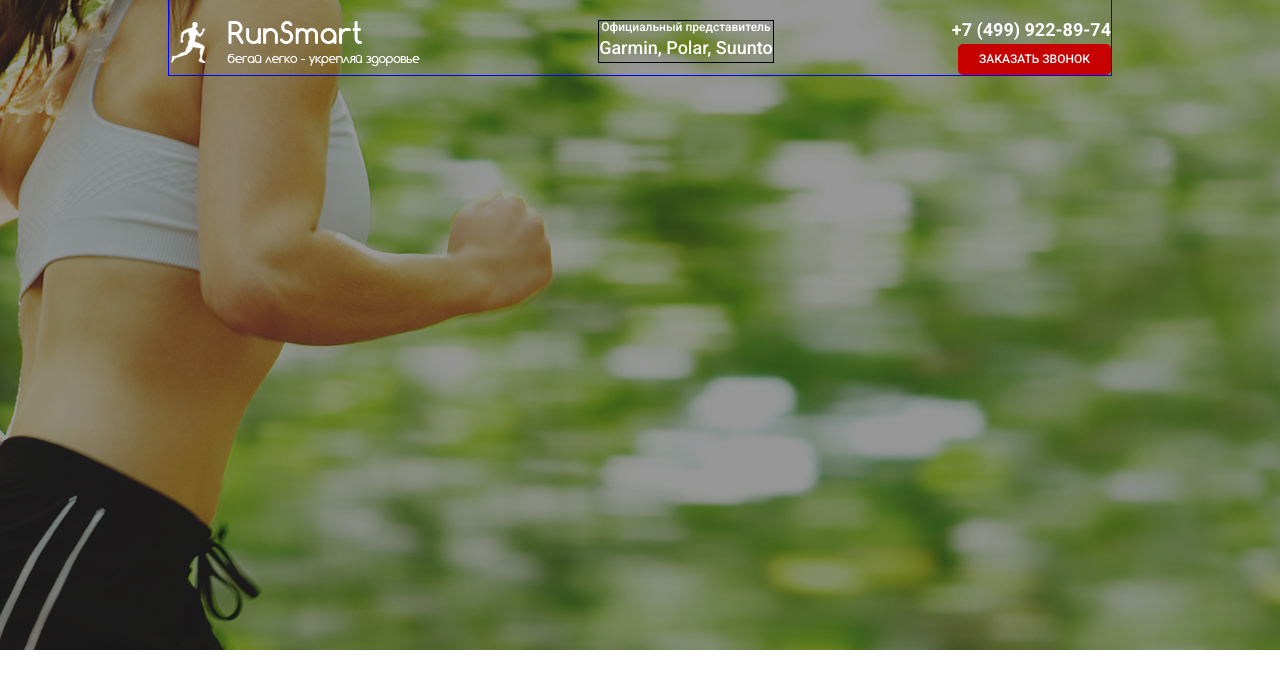
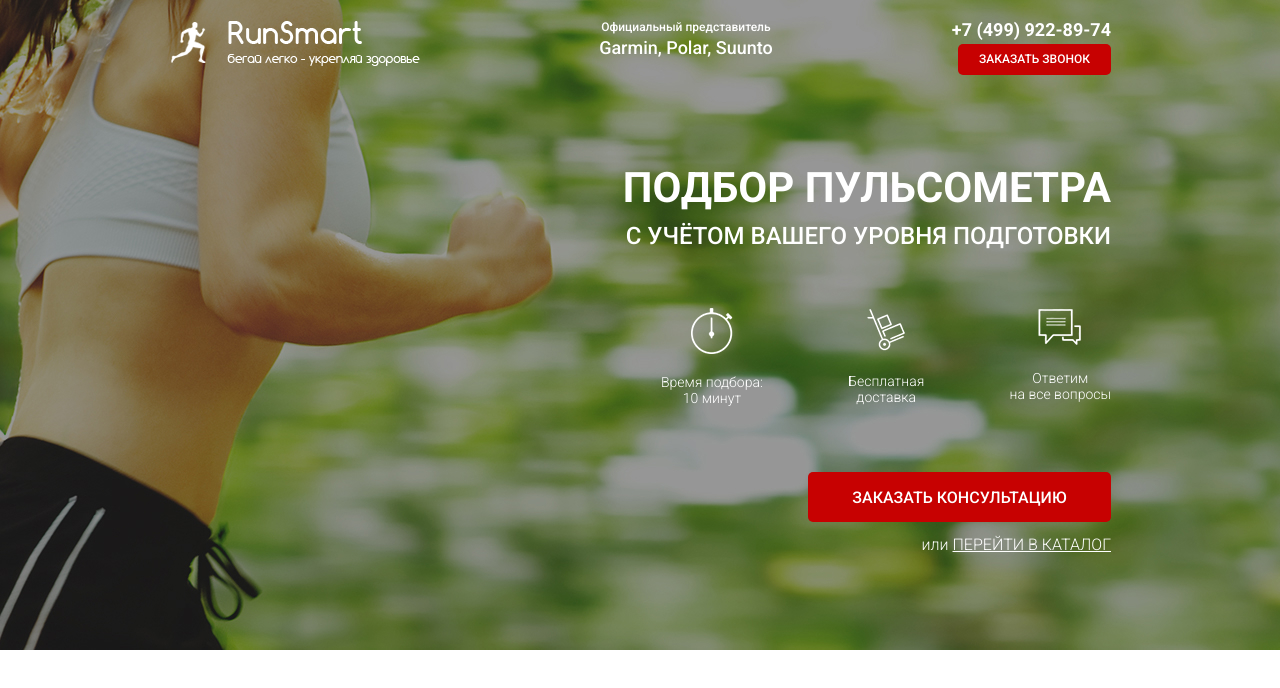
Before and after one commit to Rorsherh/Pulse, a website: page src/index.html in a window 1280 px wide. Drawn offline with nearby package versions, Linux system fonts and the light colour scheme; files that its build step writes are made by us from their sources; a web font is replaced by a local one.

Commit message:
сверстан блок promo

```diff
--- a/src/index.html
+++ b/src/index.html
@@ -33,6 +33,37 @@
                     </div>
                 </div>
             </header>
+            <div class="promo__content-box">
+                <h1 class="promo__suptitle">
+                    Подбор пульсометра
+                </h1>
+                <h2 class="promo__subtitle">
+                    с учётом Вашего уровня подготовки
+                </h2>
+
+                <ul class="promo__servise-list">
+                    <li class="promo__servise-item">
+                        <img class="promo__servise-img" src="icons/promo-timer.png" alt="promo-timer">
+                        <p class="promo__servise__text">
+                            Время подбора:<br>10 минут
+                        </p>
+                    </li>
+                    <li class="promo__servise-item">
+                        <img class="promo__servise-img" src="icons/promo-hand.png" alt="promo-hand">
+                        <p class="promo__servise__text">
+                            Бесплатная<br>доставка
+                        </p>
+                    </li>
+                    <li class="promo__servise-item">
+                        <img class="promo__servise-img" src="icons/promo-massages.png" alt="promo-massages">
+                        <p class="promo__servise__text">
+                            Ответим<br>на все вопросы
+                        </p>
+                    </li>
+                </ul>
+                <a href="#" class="button-red button-red--big promo__link-call">заказать консультацию</a>
+                <span class="promo__link-catalog">или <a href="#">ПЕРЕЙТИ В КАТАЛОГ</a></span>
+            </div>
         </div>
     </section>
 </body>
--- a/src/scss/blocks/_main-header.scss
+++ b/src/scss/blocks/_main-header.scss
@@ -5,7 +5,6 @@
     align-items: flex-start;
     padding-top: 21px;
     max-width: 950px;
-    @include borderblue;
   }
 
   &__logo {
@@ -25,7 +24,6 @@
     font-size: 12px;
     line-height: 12px;
     text-align: center;
-    @include borderblack;
     span {
       font-size: 18px;
       line-height: 29px;
--- a/src/scss/blocks/_promo.scss
+++ b/src/scss/blocks/_promo.scss
@@ -5,11 +5,81 @@
   &__wrapper {
     max-width: $maxWidth;
     margin: 0 auto;
-    padding: 0 14px;
+    padding: 0 14px 25px;
     min-height: 650px;
   }
 
   &__main-header {
-    margin-bottom: 20px;
+    margin-bottom: 92px;
+  }
+
+  &__content-box {
+    display: flex;
+    flex-direction: column;
+    align-items: flex-end;
+  }
+
+  &__suptitle {
+    font-weight: bold;
+    font-size: 42px;
+    line-height: 42px;
+    text-transform: uppercase;
+    margin: 0;
+    margin-bottom: 15px;
+  }
+
+  &__subtitle {
+    font-weight: 500;
+    font-size: 24px;
+    line-height: 24px;
+    text-transform: uppercase;
+    margin: 0;
+    margin-bottom: 60px;
+  }
+
+  &__servise-list {
+    width: 50%;
+    max-width: 450px;
+    margin: 0;
+    margin-bottom: 52px;
+    padding: 0;
+    list-style: none;
+    display: flex;
+    justify-content: space-between;
+  }
+
+  &__servise-item {
+    margin: 0;
+    padding: 0;
+    text-align: center;
+  }
+
+  &__servise-img {
+    display: block;
+    margin: 0 auto 20px;
+  }
+
+  &__text {
+    font-weight: 500;
+    font-size: 14px;
+    line-height: 14px;
+    text-align: center;
+  }
+
+  &__link-call {
+    width: 303px;
+    margin-bottom: 10px;
+  }
+
+  &__link-catalog {
+    font-size: 16px;
+    line-height: 25px;
+    & a {
+      text-transform: uppercase;
+      color: #fff;
+    }
+    & a:hover {
+      color: blue;
+    }
   }
 }
```
